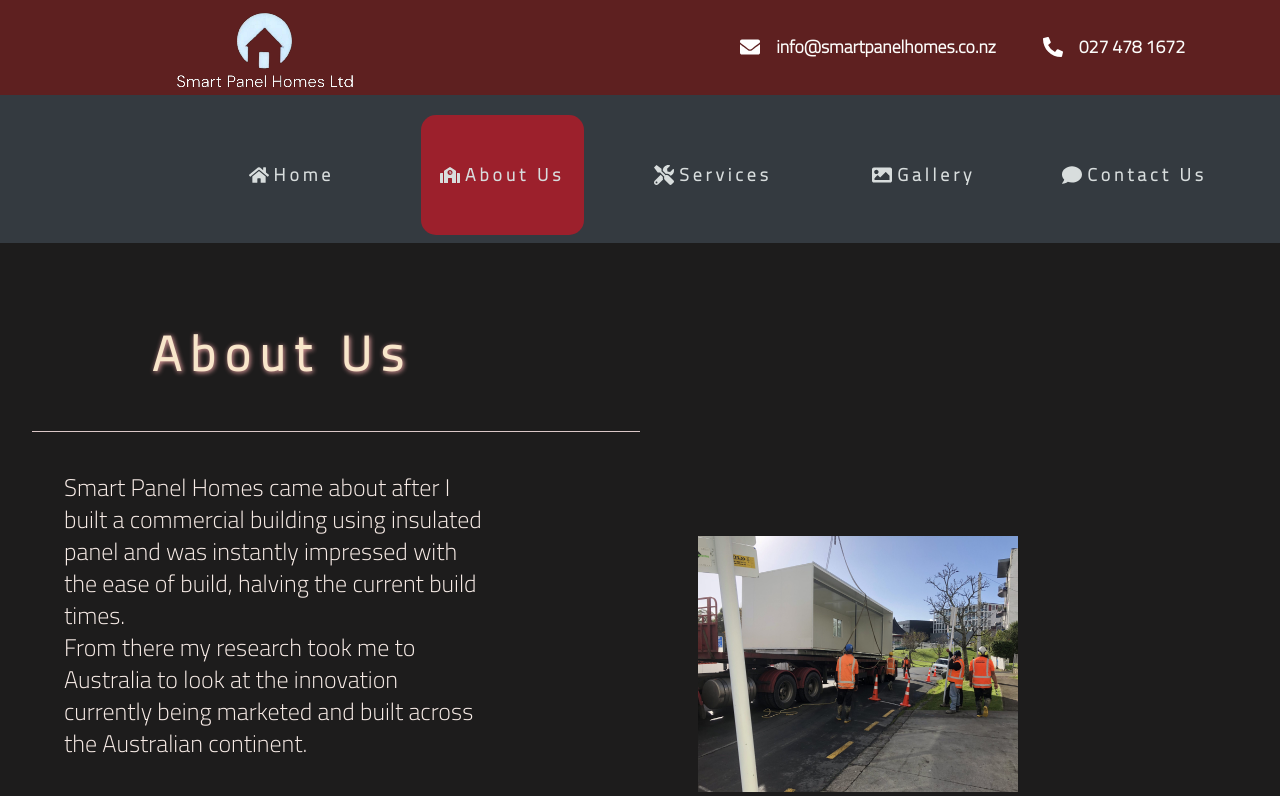
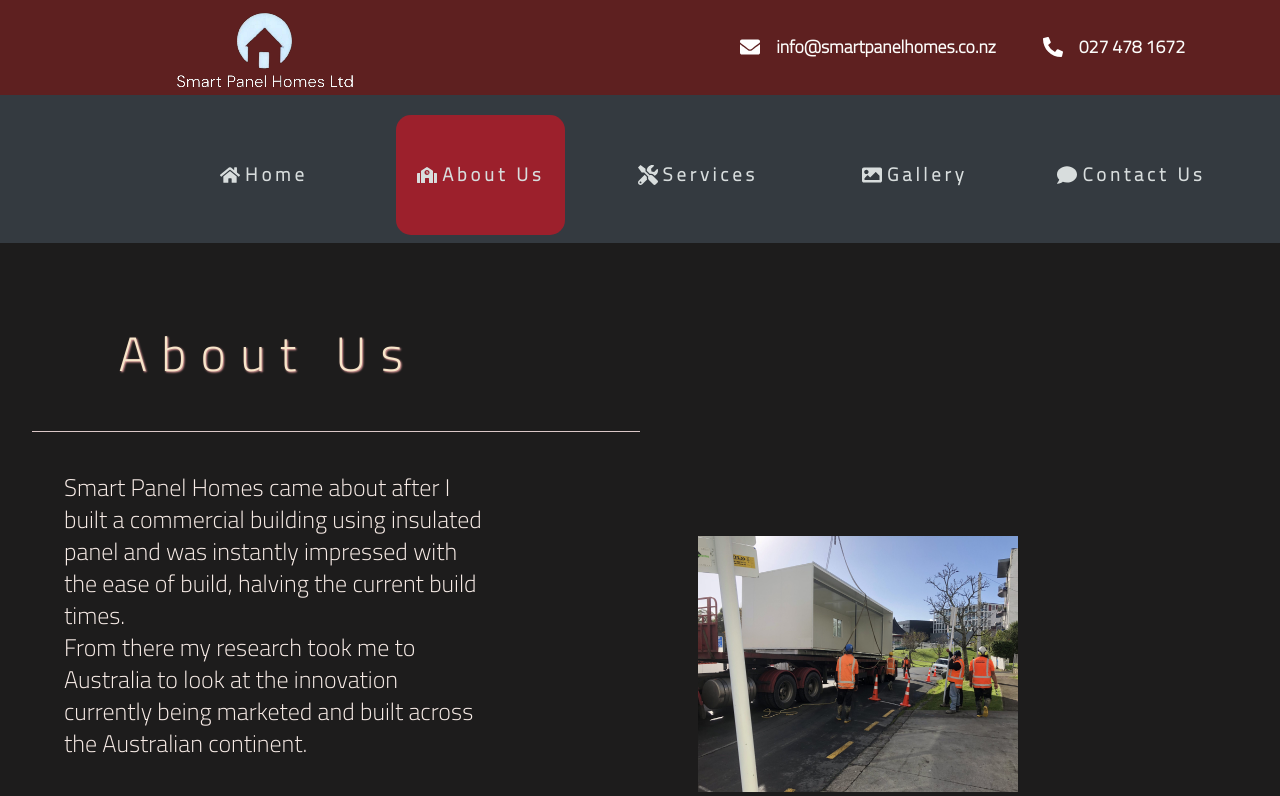
Before and after one commit to sue-raisianzadeh/smart-panel, a React (Vite) app: page /AboutUs in a window 1280 px wide. Shown: the top 796 px of the page. Built offline with nearby package versions, Linux system fonts and the light colour scheme.

Commit message:
backend-form-css

```diff
--- a/client/main.css
+++ b/client/main.css
@@ -4,7 +4,7 @@
   margin:0px !important;
   overflow-x: hidden;
  }
- @media (max-width: 1075px) {
+ @media (max-width: 1078px) {
   .nav-link {
     letter-spacing: 1px !important;
     width: 8em !important;
@@ -16,6 +16,7 @@
  @media screen and (max-width: 999px) {
 
   .nav-link {
+    font-size:1em !important;
     letter-spacing: 1px !important;
     width: 7.5em !important;
 
@@ -107,7 +108,7 @@
   .habout {
     color: #fff;
     font-family: 'Cairo', 'Arial, Helvetica, sans-serif';
-    text-shadow: 3px 2px 5px #f2a8a8;
+    text-shadow: 3px 2px 2px #f2a8a8;
     font-size: 2em;
     font-weight:bolder;
     text-align: center;
@@ -163,7 +164,7 @@
   text-align: center;
   font-size: 1em;
   font-weight: bold;
-  color: #f0e5e5;
+  color: #f6f0f0;
   width: 100%;
   padding-right: 3em;
   padding-top: 0rem;
@@ -225,7 +226,7 @@ color:#c9c9c9;
 
 .contact-link:hover {
   text-decoration: none;
-  color:#240b0b;
+  color:#fcf19e;
 }
 
 .contact-link:hover::before {
@@ -272,11 +273,11 @@ color:#c9c9c9;
   justify-content: center;
   align-items: center;
   font-family: 'Cairo', 'Montserrat', 'Merriweather', 'Open Sans', 'Lato', Helvetica;
-  font-size: 1.1em;
+  font-size: 1.15em;
   font-weight: bold;
   text-align: center;
   letter-spacing: 4px;
-  width: 9.25em;
+  width: 9.18em;
   height: 2.5em;
   border: none;
   /* color: #fcfcfc; */
@@ -294,19 +295,20 @@ color:#c9c9c9;
   bottom: 0;
   left: 0;
   width: 0;
-  height: 2px;
-  background-color: #e88c8c;
+  height: 2.5px;
+  background-color: #9c2222;
   transition: width 0.3s ease;
-  content: '\260E'; /* Unicode for phone icon */
+  /* content: '\260E';  */
   margin-right: 5px;
 }
 
 .nav-link:hover {
-  color: #cee3ca;
+  color: #fbfcb4;
 }
 
 .nav-link:hover::before {
   width: 100%;
+  color: #fbfcb4;
 }
 
 .nav-link span {
@@ -833,14 +835,14 @@ color:#c9c9c9;
 
 .h2about {
   font-size: 3em;
-  letter-spacing: 0.2em;
+  letter-spacing: 0.3em;
   font-family: 'Cairo', 'Arial, Helvetica, sans-serif';
   color: #f8e6ca;
-  font-weight: bold;
-  text-shadow: 1px 1px 5px #f2a8a8;
+  font-weight: 550;
+  text-shadow: 1px 1px 2px #f2a8a8;
   border-bottom: 1px solid #dbc7c7;
   text-align: left;
-  padding: 1.05em 0em 1em 2.5em;
+  padding: 1.05em 0em 1em 1.80em;
   animation: slideout 2s ease-out;
  }
 
@@ -2058,7 +2060,7 @@ height: 2rem;
   color: white;
   font-size: 2.7em ;
   font-weight: 450;
-  letter-spacing: 9px;
+  letter-spacing: 10px;
   justify-content: start;
 }
 
```
Also changed, not shown: 1 other file (tests, documents, lock files or other folders).
